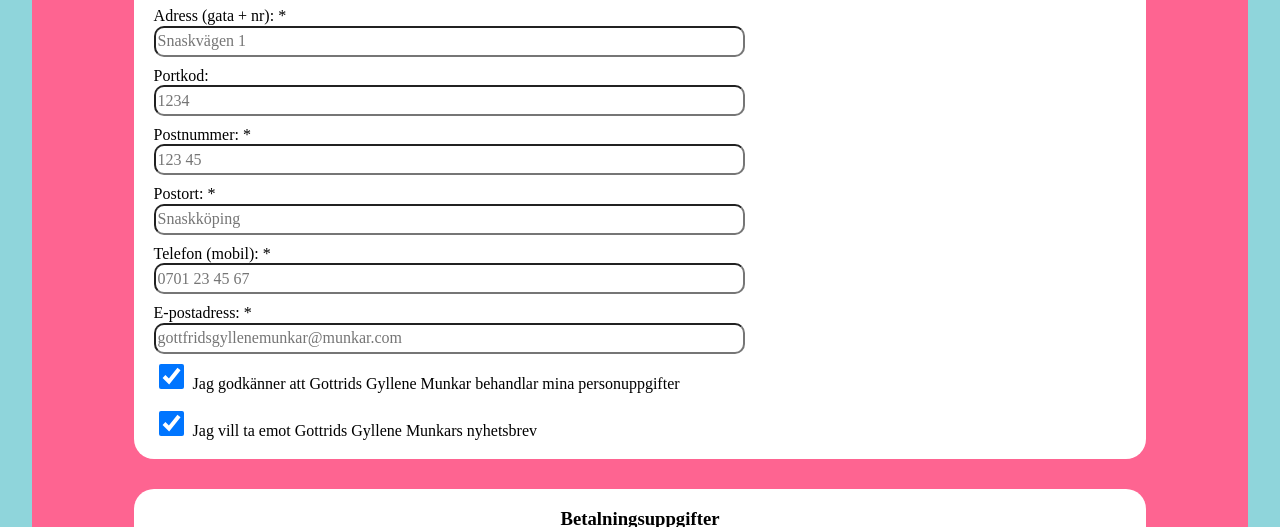
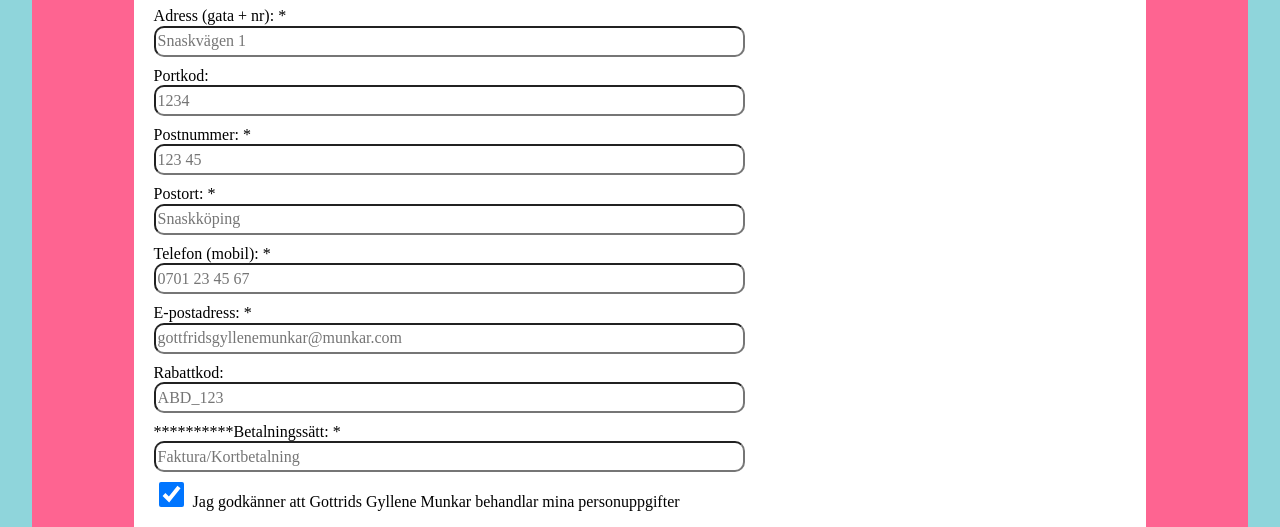
Before and after one commit to angien90/webshop, a website built with Vite: page index.html in a window 1280 px wide. Shown: the part 5073-5600 px from the top of the page. Built offline with nearby package versions, Linux system fonts and the light colour scheme; a web font is replaced by a local one.

Commit message:
Committar för att lösa GitHub Pages

```diff
--- a/index.html
+++ b/index.html
@@ -93,6 +93,12 @@
         <label for="epost">E-postadress: *</label><br>
         <input type="email" id="epost" name="epost" placeholder="gottfridsgyllenemunkar@munkar.com" value=""><br>
 
+        <label for="text">Rabattkod: </label><br>
+        <input type="sale" id="sale" name="sale" placeholder="ABD_123" value=""><br>
+
+        **********<label for="....">Betalningssätt: *</label><br>
+        <input type="email" id="epost" name="epost" placeholder="Faktura/Kortbetalning" value=""><br>
+
         <div class="checkbox">
           <label>
             <input type="checkbox" checked="" name="personnummer"> Jag godkänner att Gottrids Gyllene Munkar behandlar mina personuppgifter
```
Also changed, not shown: main.js (+7 -1 lines).
